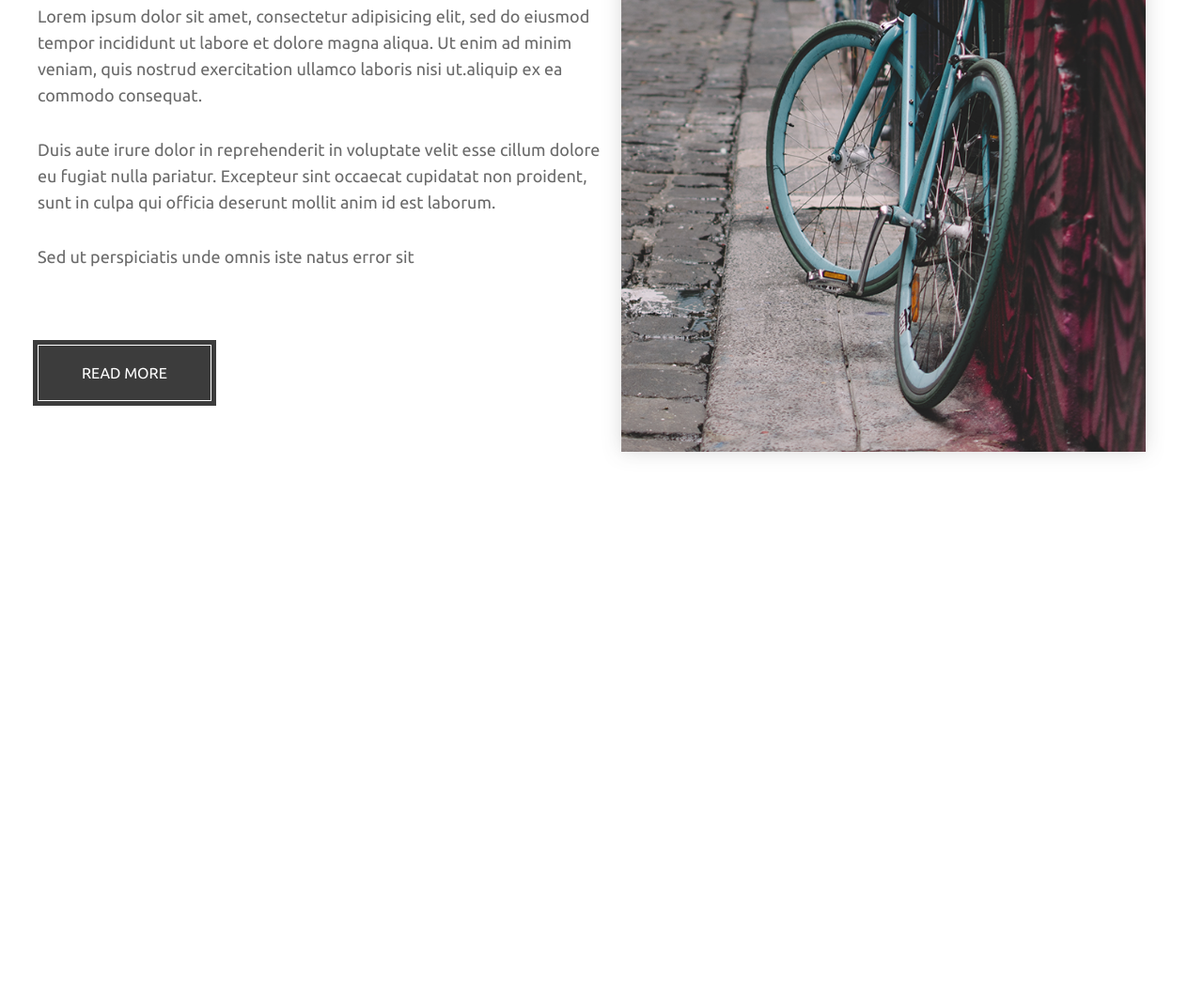
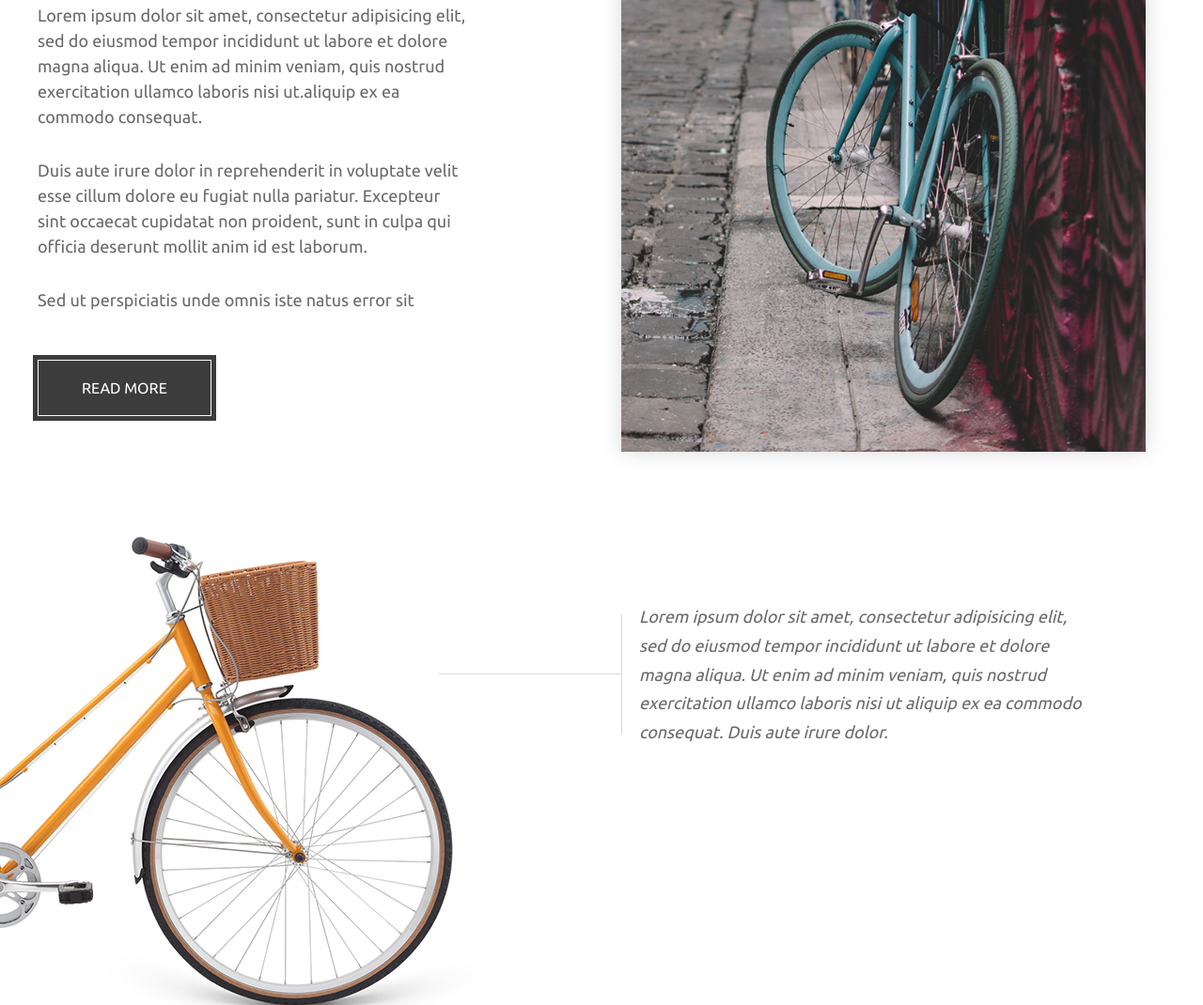
Before and after one commit to louierosero/100_Days_Website_Training, a plain HTML site: page 1-Bikeshop/index.html in a window 1280 px wide. Shown: the part 1261-2331 px from the top of the page at 94% size. Before the commit the page ends 1766 px from the top, so only its background shows below. Drawn offline with Linux system fonts and the light colour scheme.

Commit message:
Updating the content for Section 1

```diff
--- a/1-Bikeshop/css/style.css
+++ b/1-Bikeshop/css/style.css
@@ -100,7 +100,7 @@ body, p {
   text-align: left;
   color: #6a6a6a;
   font-size: 18px;
-  line-height: 28px;
+  line-height: 1.5;
   margin-bottom: 30px;
 }
 
@@ -114,9 +114,25 @@ body, p {
   background: #3c3c3c;
   border: 0.2px solid #ffffff;
   outline: 5px solid #3c3c3c;
+  margin-top: 50px;
+}
+
+.s1 .box-right img.bike {
+  display: block;
+  margin-left: -526px;
   margin-top: 80px;
 }
 
 .s1 .box-left img {
   width: 100%;
 }
+
+.s1 .box-left p {
+  font-size: 18px;
+  font-style: italic;
+  color: #6a6a6a;
+  text-align: left;
+  padding-left: 40px;
+  margin-top: 136px;
+  line-height: 1.7;
+}
--- a/1-Bikeshop/index.html
+++ b/1-Bikeshop/index.html
@@ -6,7 +6,7 @@
   <meta http-equiv="X-UA-Compatible" content="ie=edge">
   <title>Bikeshop</title>
   <link rel="stylesheet" href="css/style.css">
-  <link href="https://fonts.googleapis.com/css?family=Ubuntu:300,300i,400" rel="stylesheet">
+  <link href="https://fonts.googleapis.com/css?family=Ubuntu:300,400" rel="stylesheet">
 </head>
 <body>
   <div class="header">
@@ -34,13 +34,15 @@
   <div class="container s1">
     <div class="box-right">
       <h2><img src="img/s1-h2.png" alt=""></h2>
-      <p>Lorem ipsum dolor sit amet, consectetur adipisicing elit, sed do eiusmod tempor incididunt ut labore et dolore magna aliqua. Ut enim ad minim veniam, quis nostrud exercitation ullamco laboris nisi ut.aliquip ex ea commodo consequat.</p>
-      <p>Duis aute irure dolor in reprehenderit in voluptate velit esse cillum dolore eu fugiat nulla pariatur. Excepteur sint occaecat cupidatat non proident, sunt in culpa qui officia deserunt mollit anim id est laborum.</p>
+      <p>Lorem ipsum dolor sit amet, consectetur adipisicing elit,<br>sed do eiusmod tempor incididunt ut labore et dolore<br>magna aliqua. Ut enim ad minim veniam, quis nostrud<br>exercitation ullamco laboris nisi ut.aliquip ex ea<br>commodo consequat.</p>
+      <p>Duis aute irure dolor in reprehenderit in voluptate velit<br>esse cillum dolore eu fugiat nulla pariatur. Excepteur<br>sint occaecat cupidatat non proident, sunt in culpa qui<br>officia deserunt mollit anim id est laborum.</p>
       <p> Sed ut perspiciatis unde omnis iste natus error sit</p>
       <a class="readmore" href="#">read more</a>
+      <img class="bike" src="img/s1-img2.png" alt="">
     </div> <!-- /.box-right -->
     <div class="box-left">
       <img src="img/s1-img.png" alt="">
+      <p>Lorem ipsum dolor sit amet, consectetur adipisicing elit,<br>sed do eiusmod tempor incididunt ut labore et dolore<br>magna aliqua. Ut enim ad minim veniam, quis nostrud<br>exercitation ullamco laboris nisi ut aliquip ex ea commodo<br>consequat. Duis aute irure dolor.</p>
     </div> <!-- /.box-left -->
     <div class="clearfix"></div> <!-- /.clearfix -->
   </div> <!-- /.container .s1 -->
```
Also changed, not shown: 1-Bikeshop/img/s1-img2.png (added).
